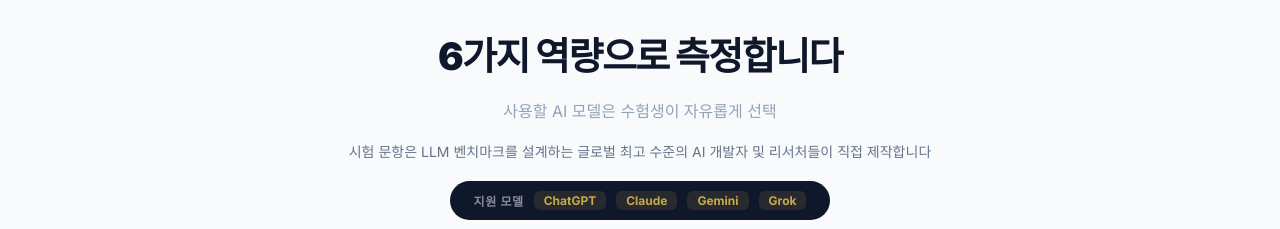
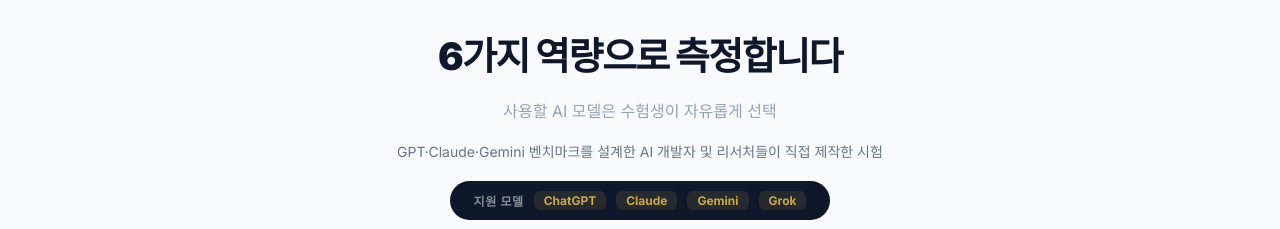
Before and after one commit to seojoonkim/tapex, a Next.js app: page / in a window 1280 px wide. Shown: the part 5000-5229 px from the top of the page. Built offline with nearby package versions, Linux system fonts and the light colour scheme.

Commit message:
fix: exam credibility copy - specific LLM names, cleaner phrasing

```diff
--- a/src/app/page.tsx
+++ b/src/app/page.tsx
@@ -1057,7 +1057,7 @@
           사용할 AI 모델은 수험생이 자유롭게 선택
         </p>
         <p style={{ textAlign: 'center', fontSize: 14, color: '#64748B', marginBottom: 16, lineHeight: 1.8 }}>
-          시험 문항은 LLM 벤치마크를 설계하는 글로벌 최고 수준의 AI 개발자 및 리서처들이 직접 제작합니다
+          GPT·Claude·Gemini 벤치마크를 설계한 AI 개발자 및 리서처들이 직접 제작한 시험
         </p>
         {/* LLM choice badge */}
         <div style={{ display: 'flex', justifyContent: 'center', marginBottom: 56 }}>
```
